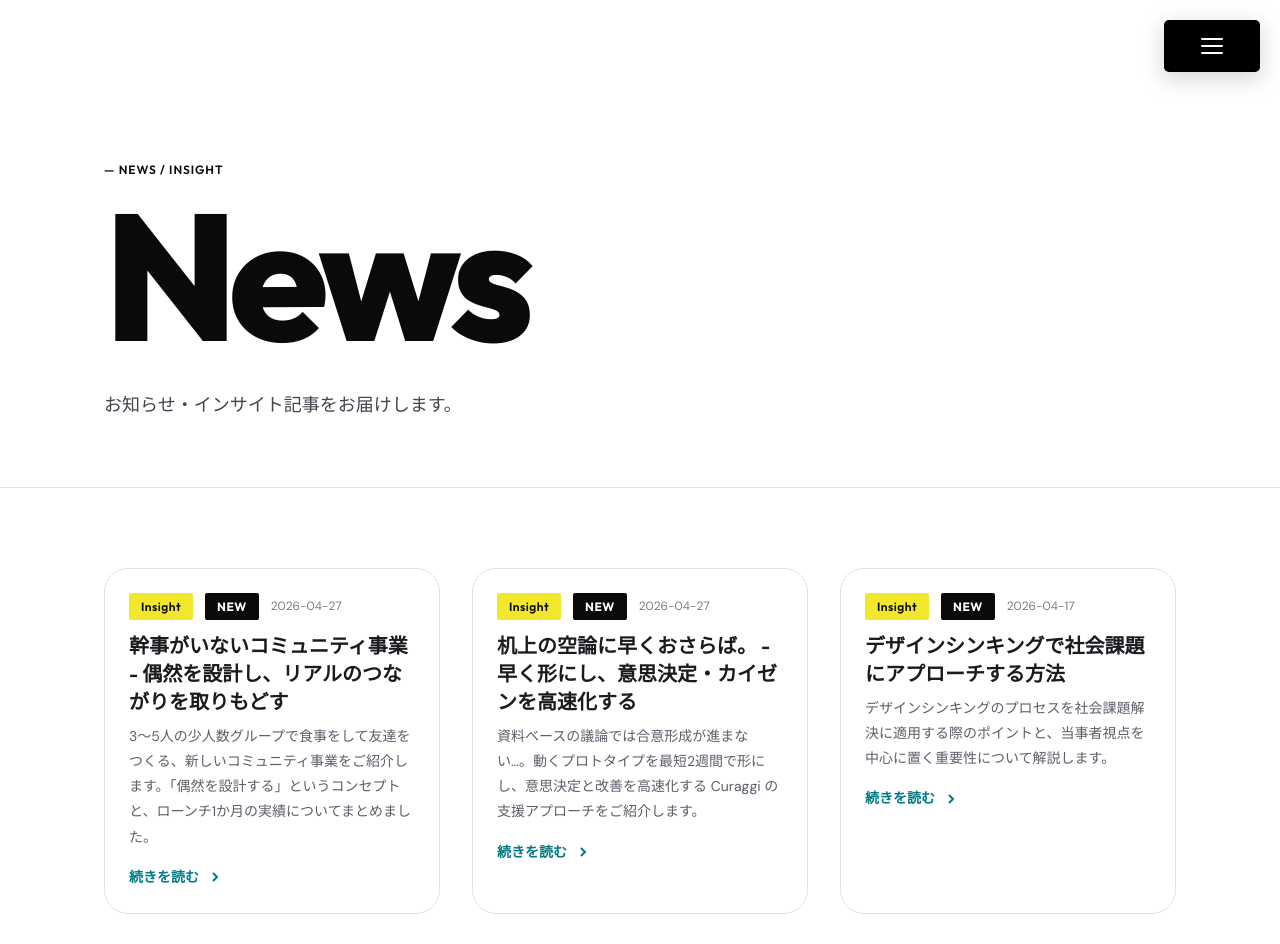
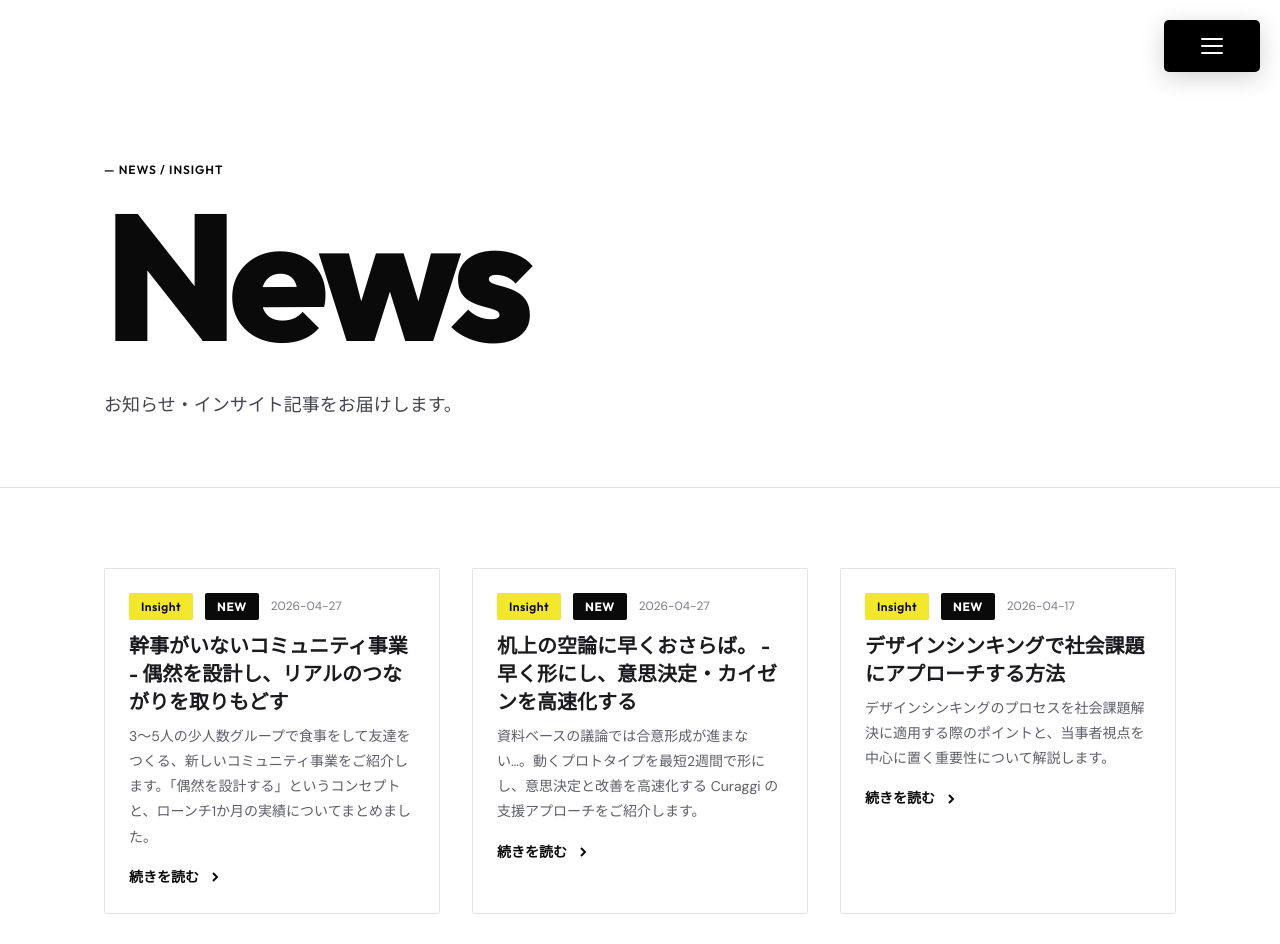
Before and after one commit to grapphikkkk/curaggi, a React (Vite) app: page /news in a window 1280 px wide. Shown: the top 944 px of the page. Built offline with nearby package versions, Linux system fonts and the light colour scheme.

Commit message:
News cards: 2px radius, black "続きを読む" link
Co-Authored-By: Claude Opus 4.7 (1M context) <noreply@anthropic.com>

```diff
--- a/src/app/components/news/NewsCard.tsx
+++ b/src/app/components/news/NewsCard.tsx
@@ -56,7 +56,7 @@ export function NewsCard({ title, date, category, summary, slug }: NewsCardProps
             fontFamily: "var(--font-display)",
             fontSize: "var(--text-sm)",
             fontWeight: 600,
-            color: "var(--a11y-teal)",
+            color: "#0A0A0B",
             textDecoration: "none",
             transition: "gap var(--duration-fast) var(--ease-out)",
           }}
--- a/src/styles/components.css
+++ b/src/styles/components.css
@@ -112,7 +112,7 @@
 /* ── Cards ── */
 .card {
   background: var(--white);
-  border-radius: var(--radius-xl);
+  border-radius: 2px;
   overflow: hidden;
   border: 1px solid var(--neutral-200);
   transition: background var(--duration-normal) var(--ease-m3),
```
